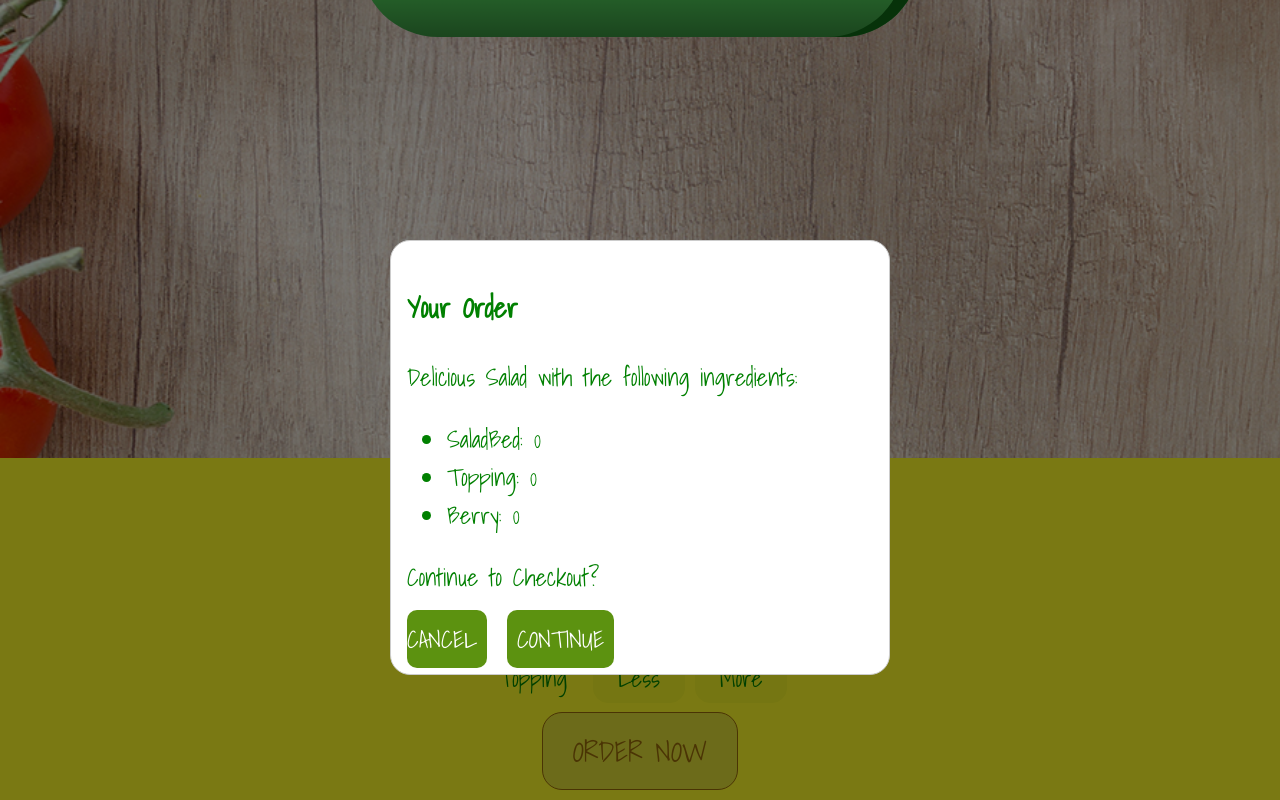
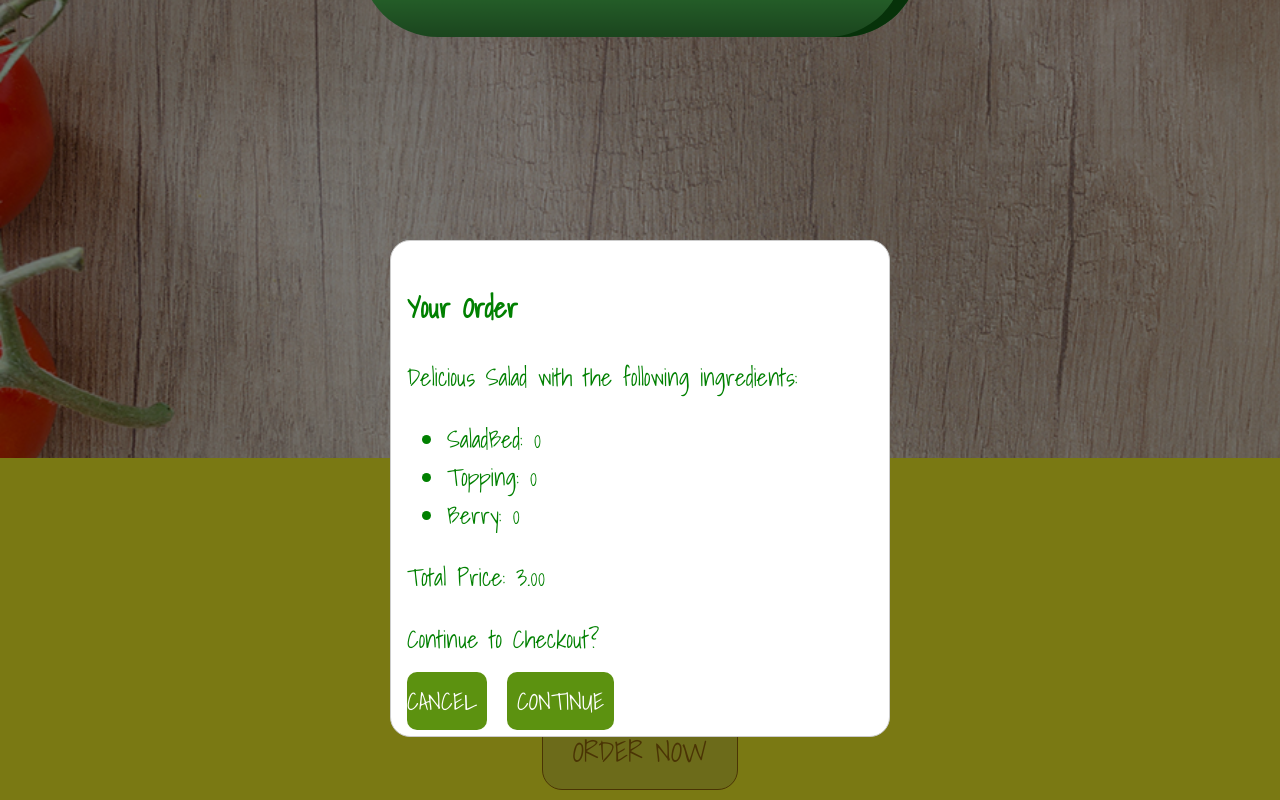
Before and after one commit to Loratadin/skinny-salad, a React (Create React App) app: page / in a window 1280 px wide. Both pictures are taken after a click on the link "ORDER NOW". Shown: the part 205-1005 px from the top of the page. Built offline with nearby package versions, Linux system fonts and the light colour scheme.

Commit message:
Add price to the OrderSummary

```diff
--- a/src/components/Salad/OrderSummary/OrderSummary.js
+++ b/src/components/Salad/OrderSummary/OrderSummary.js
@@ -16,6 +16,7 @@ const orderSummary = props => {
       <h3>Your Order</h3>
       <p>Delicious Salad with the following ingredients:</p>
       <ul>{ingredientSummary}</ul>
+	  <p>Total Price: {props.price.toFixed(2)}</p>
       <p>Continue to Checkout?</p>
       <Button clicked={props.purchaseCancelled}>
         CANCEL
--- a/src/containers/SaladBuilder/SaladBuilder.js
+++ b/src/containers/SaladBuilder/SaladBuilder.js
@@ -76,6 +76,7 @@ class SaladBuilder extends Component {
 				{/* only if purchasing is true Modal should be visible*/}
 					<OrderSummary
 						ingredients={this.state.ingredients}
+						price={this.state.totalPrice}
 						purchaseCancelled={this.purchaseCancelHandler}
 						purchaseContinued={this.purchaseContinueHandler}/>
 				</Modal>
```
